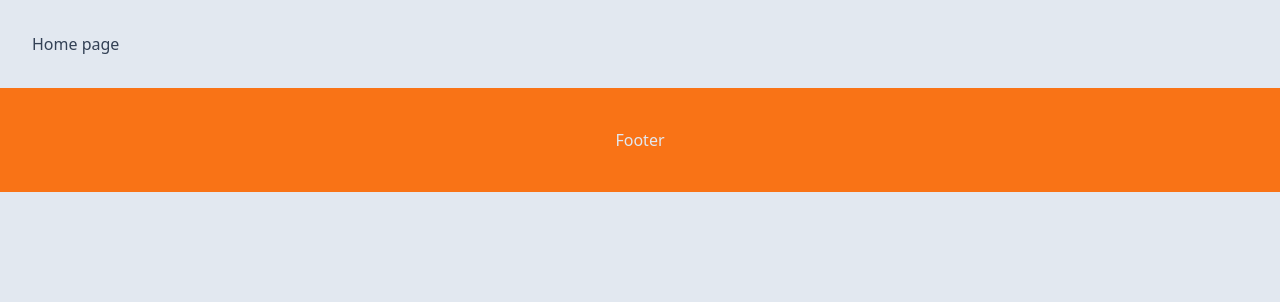
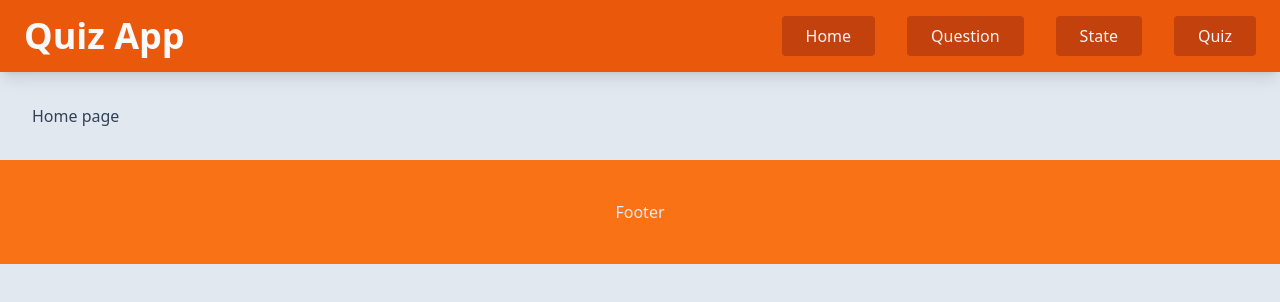
Before and after one commit to fluorjo/nextjs_quiz, a Next.js app: page / in a window 1280 px wide. Shown: the top 302 px of the page. Built offline with nearby package versions, Linux system fonts and the light colour scheme.

Commit message:
header component css2

```diff
--- a/components/Header.tsx
+++ b/components/Header.tsx
@@ -3,10 +3,10 @@
 import Link from "next/link";
 import React, { useState } from "react";
 
-import { XCircleIcon } from "@heroicons/react/24/outline";
+import { Bars3Icon, XCircleIcon } from "@heroicons/react/24/outline";
 
 const Header = () => {
-  const [open, setOpen] = useState(true);
+  const [open, setOpen] = useState(false);
   const routes = [
     { title: "Home", path: "/" },
     { title: "Question", path: "/question" },
@@ -40,6 +40,30 @@ const Header = () => {
           ))}
         </div>
       </div>
+      <div
+        className={"flex justify-between items-center px-6 py-4 bg-orange-600"}
+      >
+        <div
+          className={`text-slate-50 text-xl sm:text-4xl lg:text-2xl xl:text-4xl font-bold`}
+        >
+          Quiz App
+        </div>
+        <nav className={"space-x-8 hidden lg:flex"}>
+          {routes.map((route) => (
+            <Link
+              className={"px-6 py-2 text-slate-100 rounded bg-orange-700"}
+              href={route.path}
+              key={route.path}
+            >
+              {route.title}
+            </Link>
+          ))}
+        </nav>
+        <Bars3Icon
+          onClick={() => setOpen(!open)}
+          className={"lg:hidden stroke-indigo-50 w-6 h-6"}
+        />
+      </div>
     </header>
   );
 };
```
